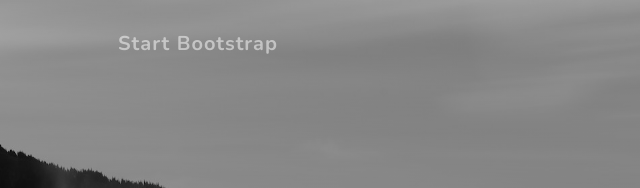
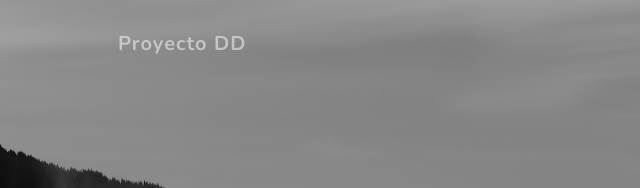
Before and after one commit to sDaih/DarkDays, a plain HTML site: page index.html in a window 1280 px wide. Shown: the top 188 px of the page, 0-640 px from the left. Drawn offline with nearby package versions, Linux system fonts and the light colour scheme.

Commit message:
Update index.html

```diff
--- a/index.html
+++ b/index.html
@@ -19,7 +19,7 @@
         <!-- Navigation-->
         <nav class="navbar navbar-expand-lg navbar-light fixed-top" id="mainNav">
             <div class="container px-4 px-lg-5">
-                <a class="navbar-brand" href="#page-top">Start Bootstrap</a>
+                <a class="navbar-brand" href="#page-top">Proyecto DD</a>
                 <button class="navbar-toggler navbar-toggler-right" type="button" data-bs-toggle="collapse" data-bs-target="#navbarResponsive" aria-controls="navbarResponsive" aria-expanded="false" aria-label="Toggle navigation">
                     Menu
                     <i class="fas fa-bars"></i>
```
